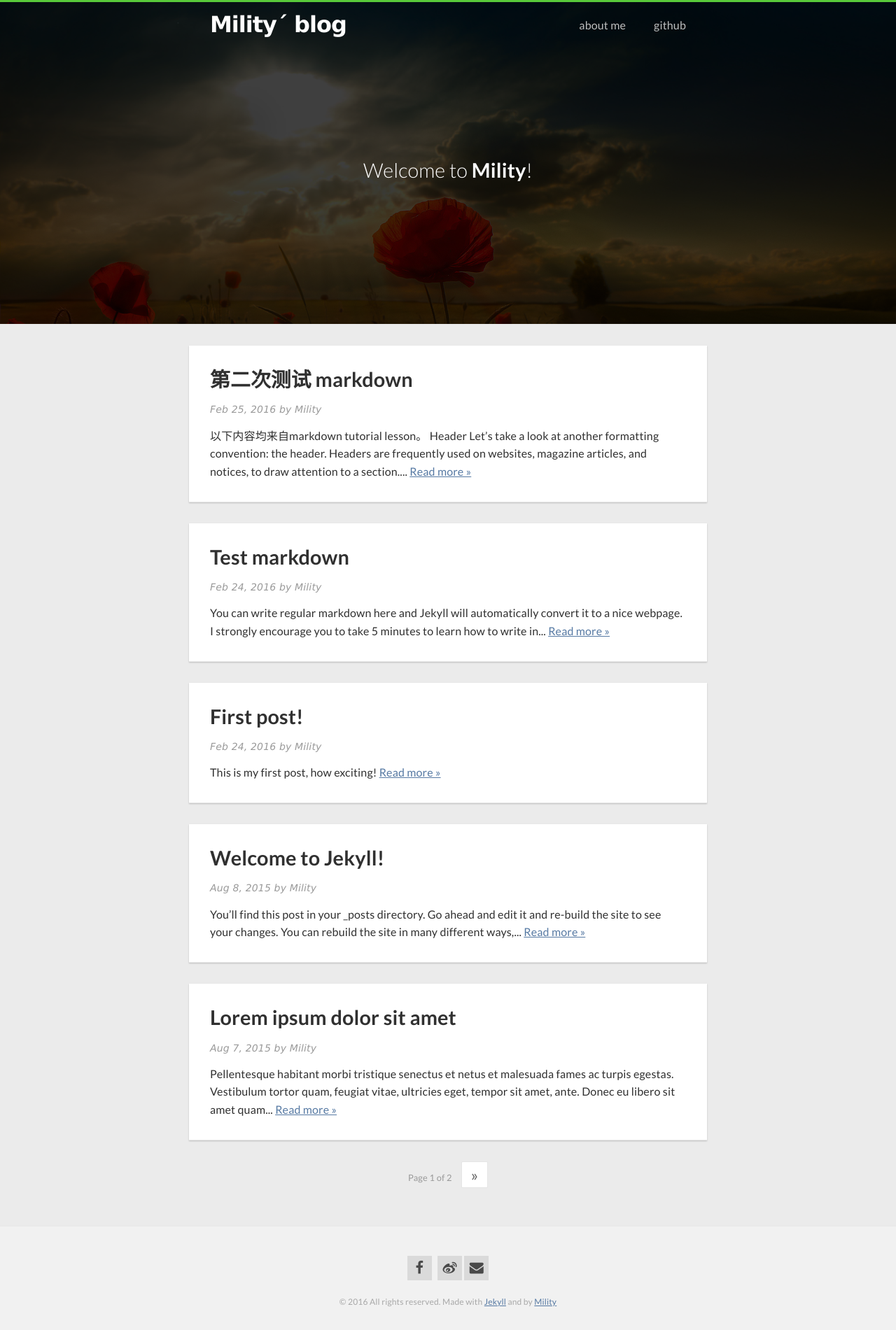
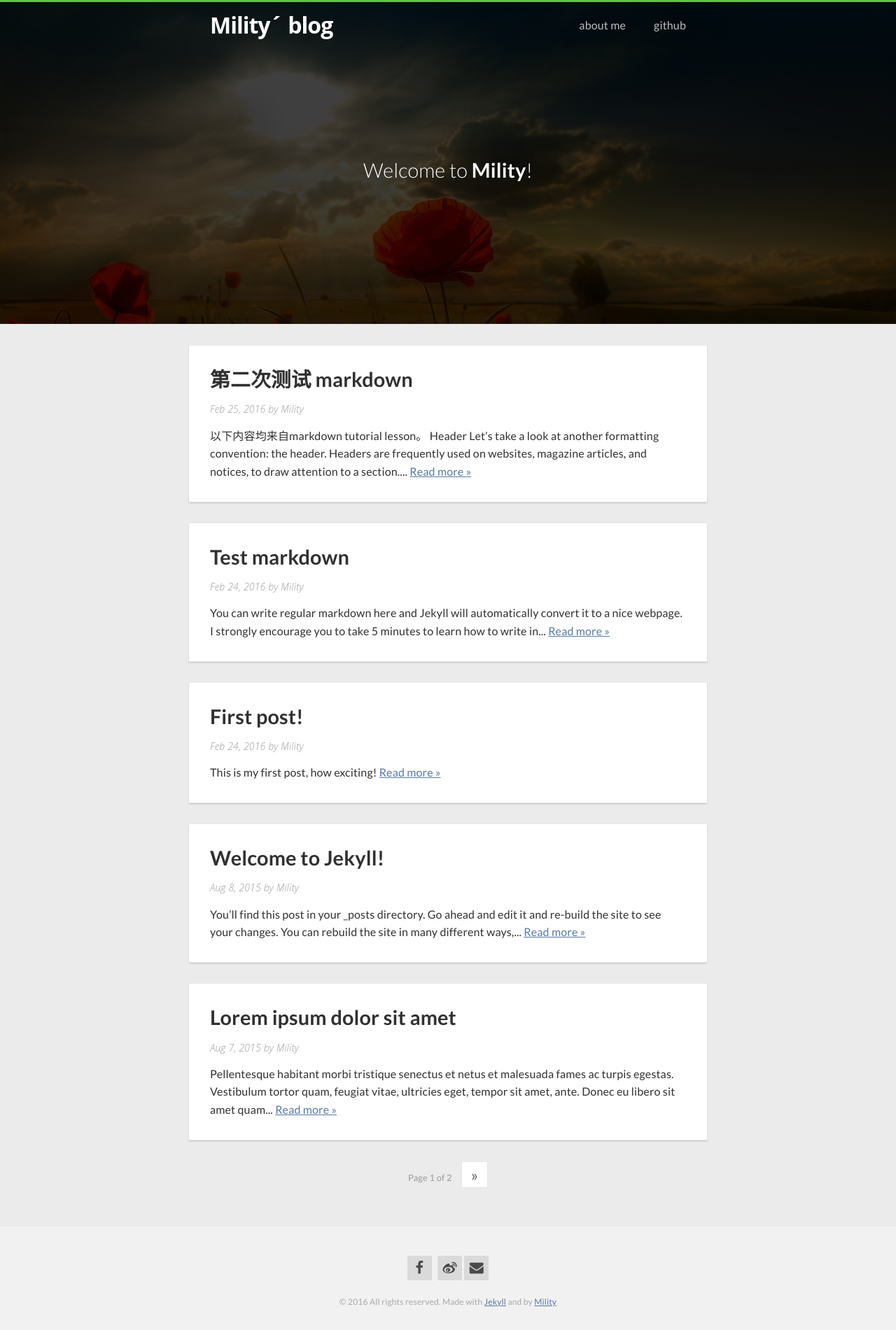
Before and after one commit to Mility/Mility.github.io, a Jekyll site: the page built from index.html, in a window 1280 px wide. Shown: the whole page at 70% size. Built offline with Jekyll 4.4.1, drawn with Linux system fonts in a browser that asks for light colours; nearby versions of some CDN libraries; the list of posts is cut into pages by our own code.

Commit message:
Update _layout.scss

```diff
--- a/_sass/_layout.scss
+++ b/_sass/_layout.scss
@@ -85,7 +85,7 @@
   margin: 0;
   float: left;
   color: darken($white-color, 10%);
-  font-family: "Myriad Set Pro","Lucida Grande","Helvetica Neue","Helvetica","Arial","Verdana","sans-serif";
+  font-family: '微软雅黑','Open Sans', 'Helvetica Neue', Helvetica, Arial, sans-serif;
 
   @include media-query($on-phone) {
     float: none;
@@ -186,7 +186,7 @@
     font-size: 14px;
     margin-top: 0;
     font-weight: 300;
-    font-family: "Myriad Set Pro","Lucida Grande","Helvetica Neue","Helvetica","Arial","Verdana","sans-serif";
+    font-family: 'Open Sans', 'Helvetica Neue', Helvetica, Arial, sans-serif;
     margin-bottom: 1rem;
     font-style: italic;
     color: #9a9a9a;
```
